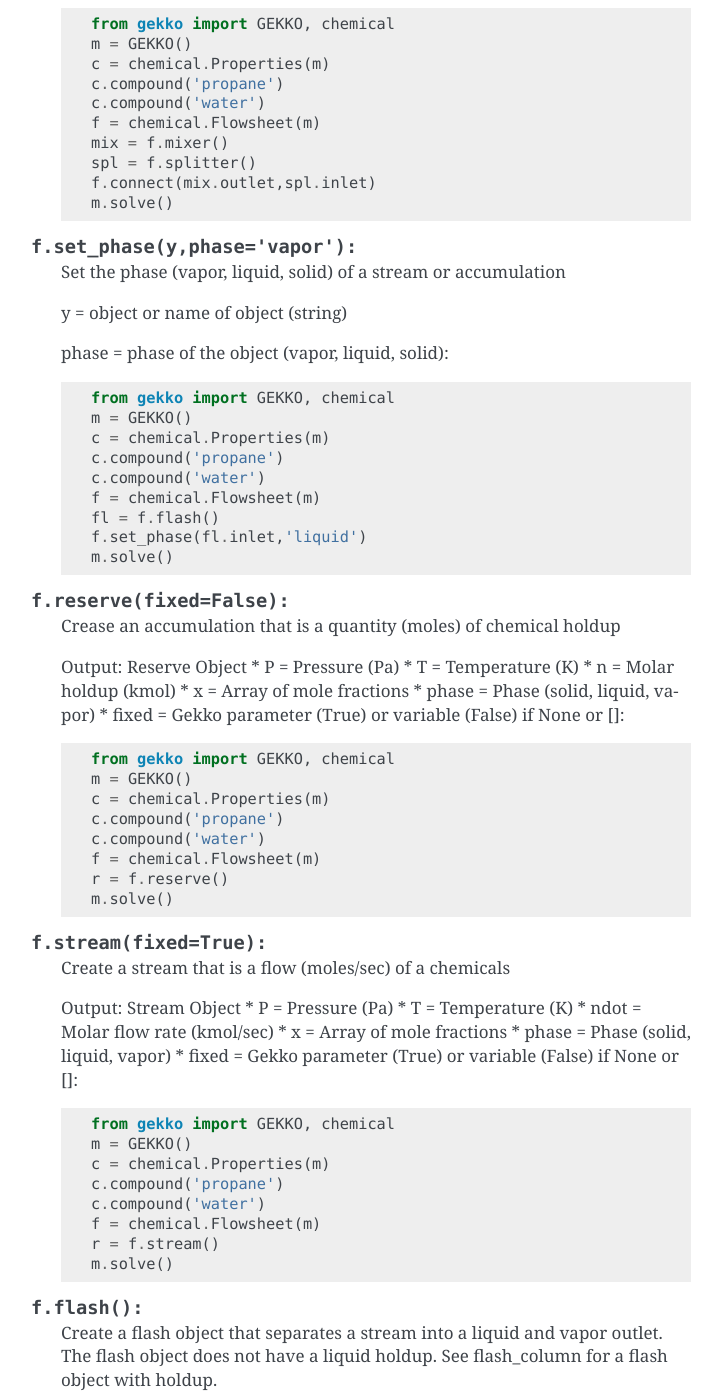
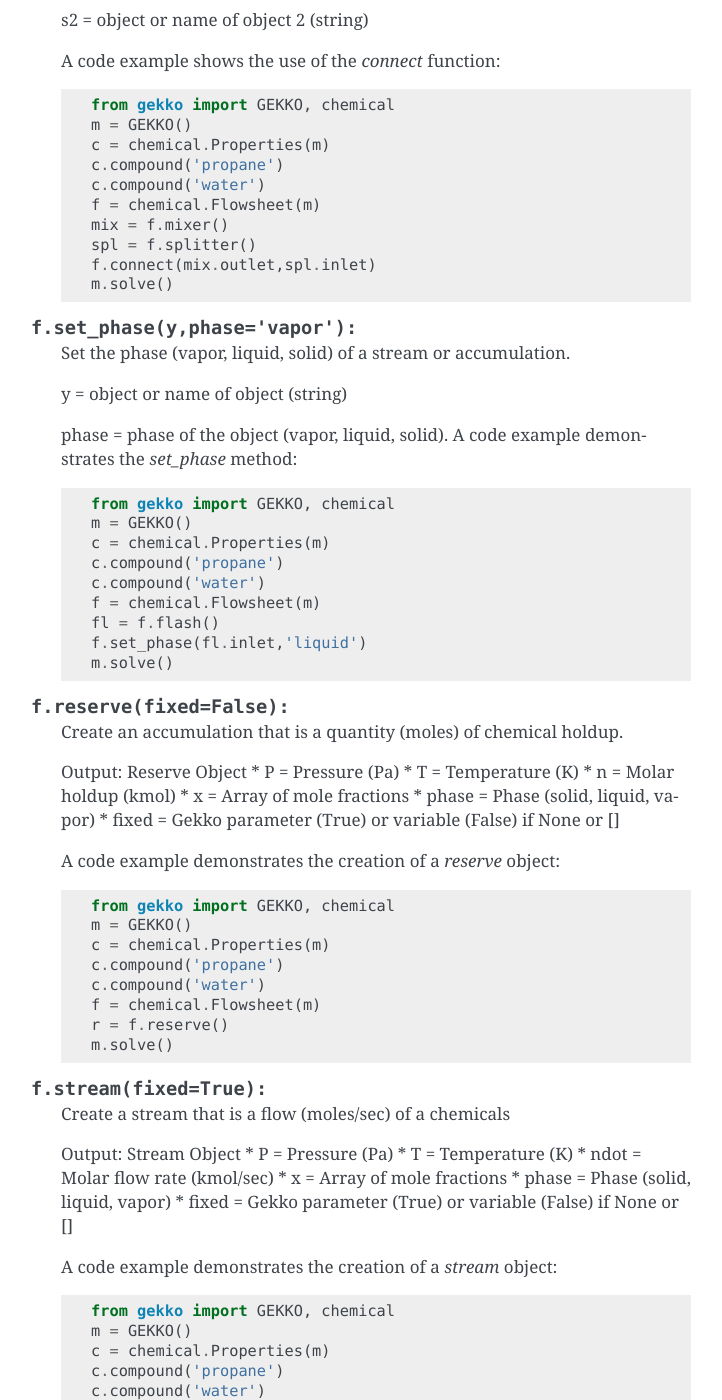
Before and after one commit to BYU-PRISM/GEKKO, a Sphinx documentation site: the page built from docs/chemical.rst, in a window 1280 px wide and 1400 px high, scrolled down 3305 px. Shown: the whole window, without its empty margins (389-1111 px from the left). Built offline with Sphinx 7.4.7, drawn with Linux system fonts in a browser that asks for light colours; some of the changed text lies outside the part shown.

Commit message:
Chemical documentation fixes

```diff
--- a/docs/chemical.rst
+++ b/docs/chemical.rst
@@ -138,13 +138,15 @@
 
 .. py:class::    f = chemical.Flowsheet(m,[stream_level=1]):
 
-	 Creates a chemical flowsheet object with a GEKKO model `m` and
-    a `stream_level`. The `stream_level` either includes only chemical
+	 Creates a chemical flowsheet object with a GEKKO model `m` and a
+    `stream_level`. The `stream_level` either includes only chemical
     compositions (`stream_level=0`) or also pressure and temperature
     (`stream_level=1`). Most methods in the Flowsheet object require
     `stream_level=1` but there are a few cases such as blending
     applications that don't the additional equations (e.g. energy
-    balance equations to simulate temperature changes.::
+    balance equations to simulate temperature changes.
+
+    A code example shows the use of a `Flowsheet` object::
 
        from gekko import GEKKO, chemical
        m = GEKKO()
@@ -155,12 +157,14 @@
 
 .. py:classmethod::    f.connect(s1,s2):
 
-   Connect two objects
-   The first name dictates the properties of the combined object.
+    Connect two objects
+    The first name dictates the properties of the combined object.
 
-   s1 = object or name of object 1 (string)
+    s1 = object or name of object 1 (string)
 
-   s2 = object or name of object 2 (string)::
+    s2 = object or name of object 2 (string)
+
+    A code example shows the use of the `connect` function::
 
        from gekko import GEKKO, chemical
        m = GEKKO()
@@ -175,11 +179,12 @@
 
 .. py:classmethod::    f.set_phase(y,phase='vapor'):
 
-   Set the phase (vapor, liquid, solid) of a stream or accumulation
+    Set the phase (vapor, liquid, solid) of a stream or accumulation.
 
-   y = object or name of object (string)
+    y = object or name of object (string)
 
-   phase = phase of the object (vapor, liquid, solid)::
+    phase = phase of the object (vapor, liquid, solid). A code example
+    demonstrates the `set_phase` method::
 
        from gekko import GEKKO, chemical
        m = GEKKO()
@@ -193,15 +198,17 @@
 
 .. py:classmethod::    f.reserve(fixed=False):
 
-   Crease an accumulation that is a quantity (moles) of chemical holdup
+    Create an accumulation that is a quantity (moles) of chemical holdup.
 
-   Output: Reserve Object
-   * P = Pressure (Pa)
-   * T = Temperature (K)
-   * n = Molar holdup (kmol)
-   * x = Array of mole fractions
-   * phase = Phase (solid, liquid, vapor)
-   * fixed = Gekko parameter (True) or variable (False) if None or []::
+    Output: Reserve Object
+    * P = Pressure (Pa)
+    * T = Temperature (K)
+    * n = Molar holdup (kmol)
+    * x = Array of mole fractions
+    * phase = Phase (solid, liquid, vapor)
+    * fixed = Gekko parameter (True) or variable (False) if None or []
+
+    A code example demonstrates the creation of a `reserve` object::
 
        from gekko import GEKKO, chemical
        m = GEKKO()
@@ -214,15 +221,17 @@
 
 .. py:classmethod::    f.stream(fixed=True):
 
-   Create a stream that is a flow (moles/sec) of a chemicals
+    Create a stream that is a flow (moles/sec) of a chemicals
 
-   Output: Stream Object
-   * P = Pressure (Pa)
-   * T = Temperature (K)
-   * ndot = Molar flow rate (kmol/sec)
-   * x = Array of mole fractions
-   * phase = Phase (solid, liquid, vapor)
-   * fixed = Gekko parameter (True) or variable (False) if None or []::
+    Output: Stream Object
+    * P = Pressure (Pa)
+    * T = Temperature (K)
+    * ndot = Molar flow rate (kmol/sec)
+    * x = Array of mole fractions
+    * phase = Phase (solid, liquid, vapor)
+    * fixed = Gekko parameter (True) or variable (False) if None or []
+
+    A code example demonstrates the creation of a `stream` object::
 
        from gekko import GEKKO, chemical
        m = GEKKO()
@@ -235,18 +244,20 @@
 
 .. py:classmethod::    f.flash():
 
-   Create a flash object that separates a stream into a liquid and vapor
-   outlet. The flash object does not have a liquid holdup. See flash_column
-   for a flash object with holdup.
+    Create a flash object that separates a stream into a liquid and vapor
+    outlet. The flash object does not have a liquid holdup. See flash_column
+    for a flash object with holdup.
 
-   Output: Flash object
-   * P = Pressure (Pa)
-   * T = Temperature (K)
-   * Q = Heat input (J/sec)
-   * gamma = Activity coefficients for each compound
-   * inlet = inlet stream name
-   * vapor = vapor outlet stream name
-   * liquid = liquid outlet stream name
+    Output: Flash object
+    * P = Pressure (Pa)
+    * T = Temperature (K)
+    * Q = Heat input (J/sec)
+    * gamma = Activity coefficients for each compound
+    * inlet = inlet stream name
+    * vapor = vapor outlet stream name
+    * liquid = liquid outlet stream name
+
+    A code example demonstrates the creation and solution of a `flash` object::
 
        from gekko import GEKKO, chemical
        m = GEKKO()
@@ -257,21 +268,24 @@
        fl = f.flash()
        m.solve()
 
+
 .. py:classmethod::    f.flash_column():
 
-   Create a flash column object that separates a stream into a liquid and
-   vapor outlet. The flash object does not have a liquid holdup. See flash
-   for a flash object without holdup.
+    Create a flash column object that separates a stream into a liquid and
+    vapor outlet. The flash object does not have a liquid holdup. See flash
+    for a flash object without holdup.
 
-   Output: Flash column object
-   * P = Pressure (Pa)
-   * T = Temperature (K)
-   * Q = Heat input (J/sec)
-   * n = Holdup (kmol)
-   * gamma = Activity coefficients for each compound
-   * inlet = inlet stream name
-   * vapor = vapor outlet stream name
-   * liquid = liquid outlet stream name
+    Output: Flash column object
+    * P = Pressure (Pa)
+    * T = Temperature (K)
+    * Q = Heat input (J/sec)
+    * n = Holdup (kmol)
+    * gamma = Activity coefficients for each compound
+    * inlet = inlet stream name
+    * vapor = vapor outlet stream name
+    * liquid = liquid outlet stream name
+
+    A code example demonstrates the creation and solution of a `flash_column` object::
 
        from gekko import GEKKO, chemical
        m = GEKKO()
@@ -284,16 +298,19 @@
 
 .. py:classmethod::    f.mass(y=None,rn=''):
 
-   Create a mass object that calculates the mass (kg) in a mixture holdup.
+    Create a mass object that calculates the mass (kg) in a mixture holdup.
 
-   Inputs:
-    y = Mass Object (mo)
-       m = mass (kg)
-       mx = mass of components (kg)
-       reserve = ''
-    rn = Reserve name if already created
+    Inputs:
+      y = Mass Object (mo)
+        m = mass (kg)
+        mx = mass of components (kg)
+        reserve = ''
+      rn = Reserve name if already created
 
-   Output: Mass object
+    Output: Mass object
+
+    A code example demonstrates how a `mass` object is created and linked to
+    a reserve object::
 
        from gekko import GEKKO, chemical
        m = GEKKO()
@@ -308,17 +325,20 @@
 
 .. py:classmethod::    f.massflow(y=None,sn=''):
 
-   Create a mass flow object that calculates the mass flow (kg/sec) in a
-   mixture stream.
+    Create a mass flow object that calculates the mass flow (kg/sec) in a
+    mixture stream.
 
-   Inputs:
-    y = Mass Flow Object (mo)
-       mdot = mass flow (kg/sec)
-       mx = mass of components (kg)
-       stream = ''
-    sn = Stream name if already created
+    Inputs:
+      y = Mass Flow Object (mo)
+        mdot = mass flow (kg/sec)
+        mx = mass of components (kg)
+        stream = ''
+      sn = Stream name if already created
 
-   Output: Mass flow object
+    Output: Mass flow object
+
+    A code example demonstrates how a `massflow` object is created and linked
+    to a stream object::
 
        from gekko import GEKKO, chemical
        m = GEKKO()
@@ -333,17 +353,20 @@
 
 .. py:classmethod::    f.massflows(y=None,sn=''):
 
-   Create a mass flow object that calculates the mass flow (kg/sec) in a
-   mixture stream.
+    Create a mass flow object that calculates the mass flow (kg/sec) in a
+    mixture stream.
 
-   Inputs:
-    y = Mass Flow Object (mo)
-       mdot = mass flow (kg/sec)
-       mdoti = mass flow of components (kg)
-       stream = ''
-    sn = Stream name if already created
+    Inputs:
+      y = Mass Flow Object (mo)
+        mdot = mass flow (kg/sec)
+        mdoti = mass flow of components (kg)
+        stream = ''
+      sn = Stream name if already created
 
-   Output: Mass flows object
+    Output: Mass flows object
+
+    A code example demonstrates how a `massflow` object is created and linked
+    to a stream object::
 
        from gekko import GEKKO, chemical
        m = GEKKO()
@@ -361,14 +384,17 @@
    Create a molar flows object that calculates the molar flow (kmol/sec)
    of a mixture stream as well as the molar flow of the individual components.
 
-   Inputs:
-    y = Molar Flows Object (mo)
-       ndot = molar flow (kmol/sec)
-       ndoti = molar flow of components (kmol)
-       stream = ''
-    sn = Stream name if already created
+    Inputs:
+      y = Molar Flows Object (mo)
+        ndot = molar flow (kmol/sec)
+        ndoti = molar flow of components (kmol)
+        stream = ''
+      sn = Stream name if already created
 
-   Output: Mass flows object
+    Output: Mass flows object
+
+    A code example demonstrates how a `molarflows` object is created and
+    linked to a stream object::
 
        from gekko import GEKKO, chemical
        m = GEKKO()
```
